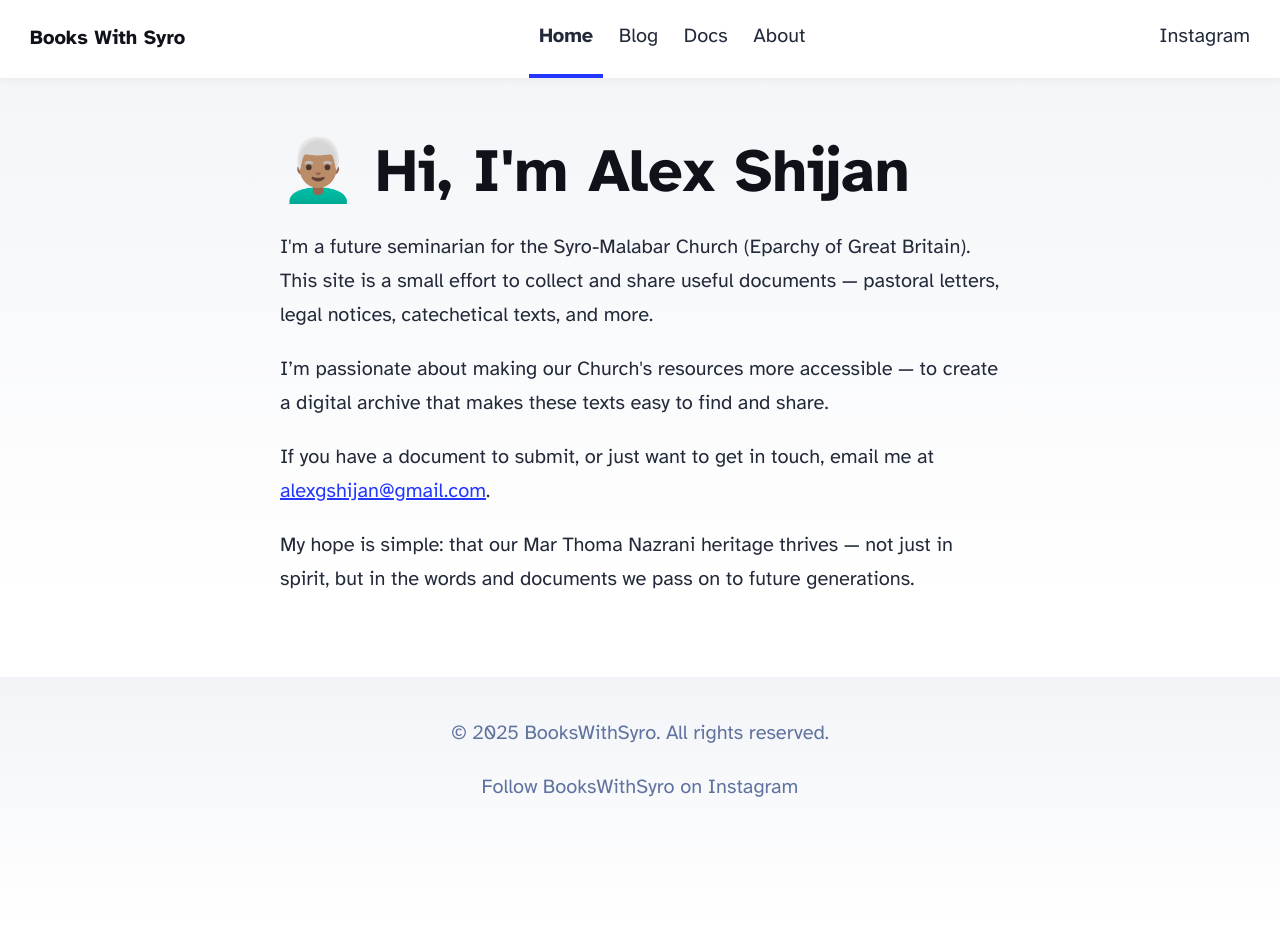
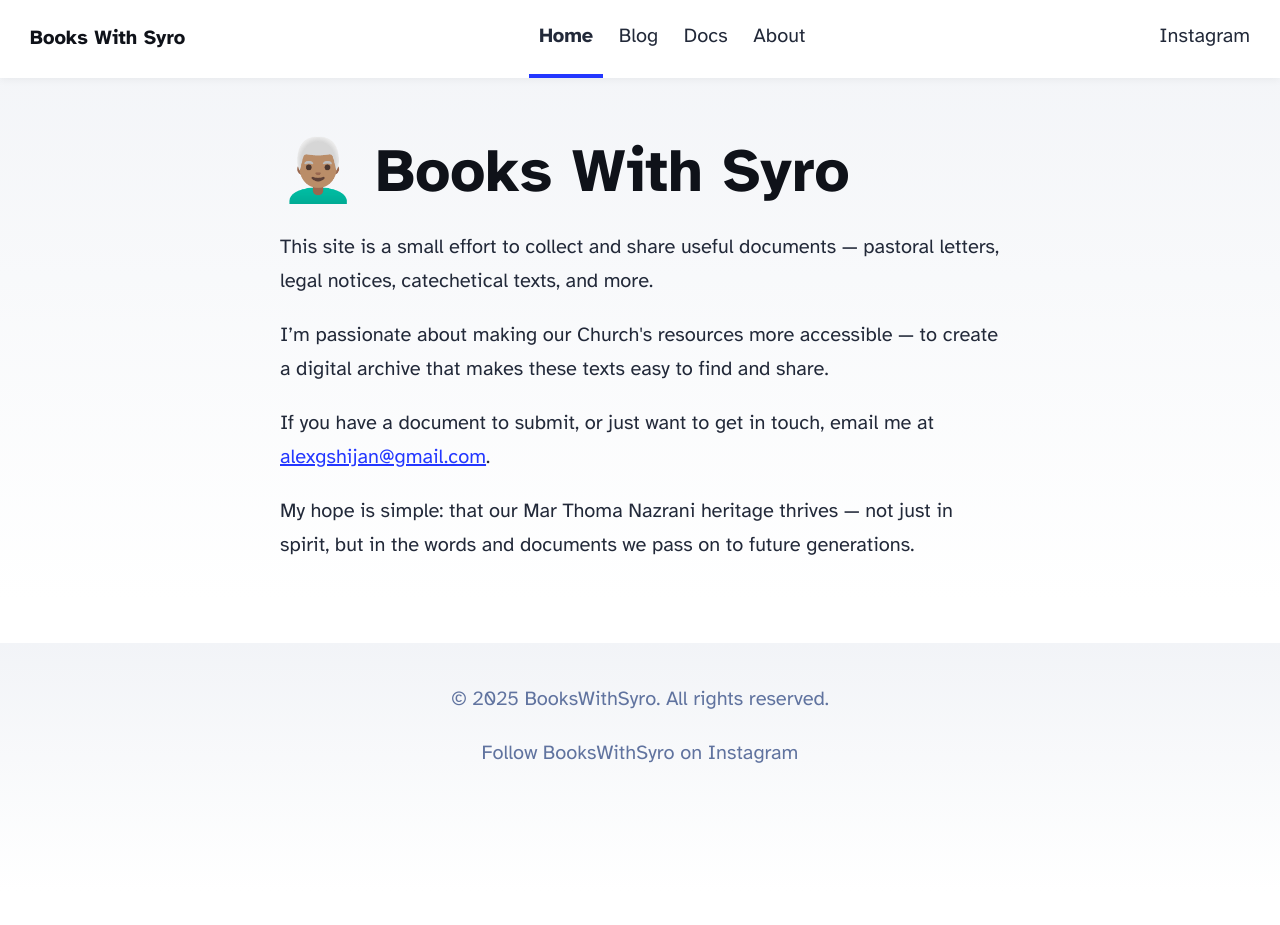
Before and after one commit to alexgshijan/bookswithsyro, an Astro site: page / in a window 1280 px wide. After the commit the page ends 891 px from the top, so only its background shows below. Built offline with nearby package versions, Linux system fonts and the light colour scheme; Astro itself is replaced by a stand-in of ours.

Commit message:
Update index.astro

```diff
--- a/src/pages/index.astro
+++ b/src/pages/index.astro
@@ -13,10 +13,9 @@ import { SITE_TITLE, SITE_DESCRIPTION } from '../consts';
   <body>
     <Header />
     <main>
-      <h1>👨🏽‍🦳 Hi, I'm Alex Shijan</h1>
+      <h1>👨🏽‍🦳 Books With Syro</h1>
       <p>
-        I'm a future seminarian for the Syro-Malabar Church (Eparchy of Great Britain). This site is a small effort to
-        collect and share useful documents — pastoral letters, legal notices, catechetical texts, and more.
+        This site is a small effort to collect and share useful documents — pastoral letters, legal notices, catechetical texts, and more.
       </p>
       <p>
         I’m passionate about making our Church's resources more accessible — to create a digital archive that makes these texts easy to find and share.
```
